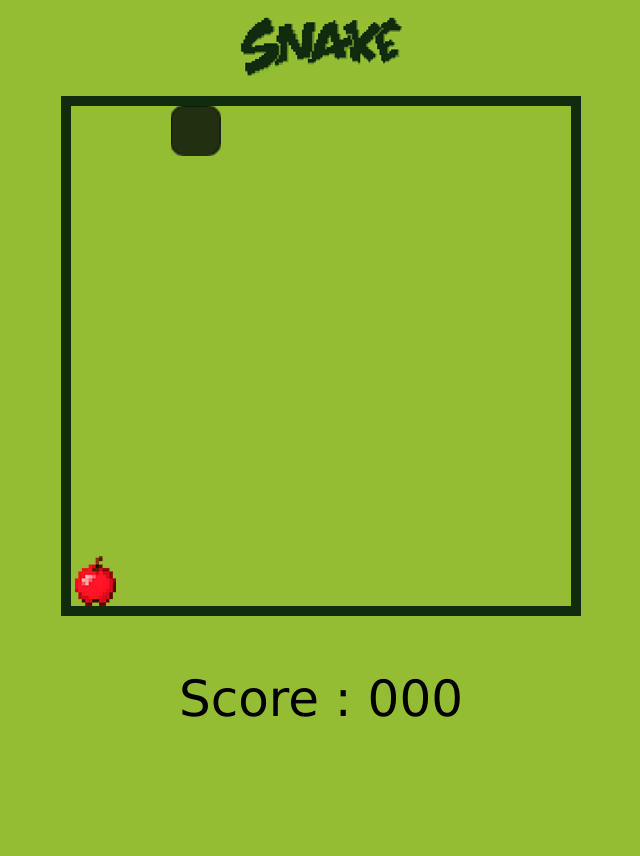
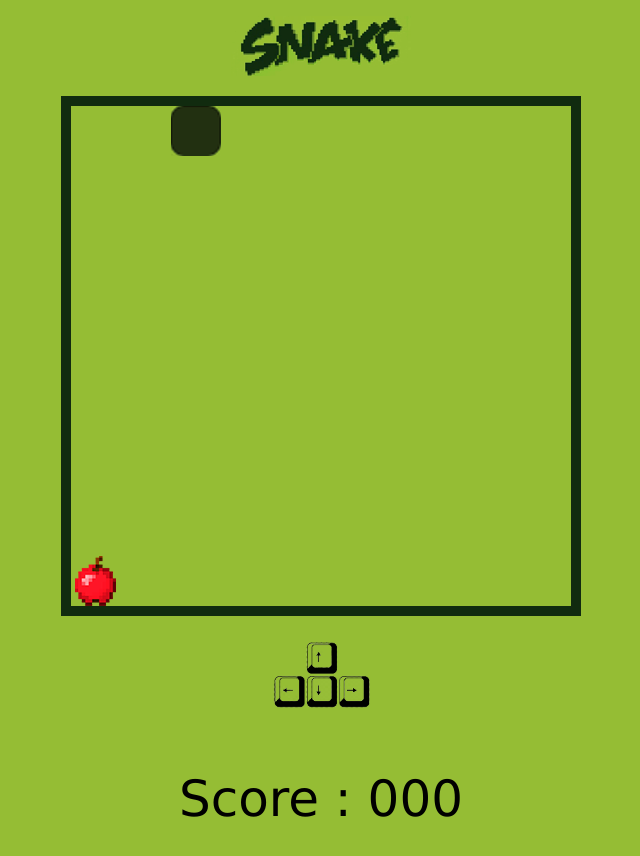
Before and after one commit to GersenX3/snake, a plain HTML site: page html.html in a window 1280 px wide. Shown: the whole page, without its empty margins (319-959 px from the left). Before the commit the page ends 800 px from the top, so only its background shows below. Drawn offline with Linux system fonts and the light colour scheme.

Commit message:
Se agrego un png con las flechas para mejorar un poco la interfaz

```diff
--- a/html.html
+++ b/html.html
@@ -11,7 +11,8 @@
 <body>
     <p align="center">    <canvas width="520" height="520" id="canvasH"></canvas>
     </p>
-    <p align = "center" class="titulo" id="puntaje">Score : 000</p>
+    <p align ="center" ><img src="sources/arrows.png" height="80"></p>
+    <p align = "center" class="titulo" id="puntaje">Score : 000 </p>
     <script src="script.js"></script>
 </body>
 </html>
```
Also changed, not shown: sources/arrows.png (added).
